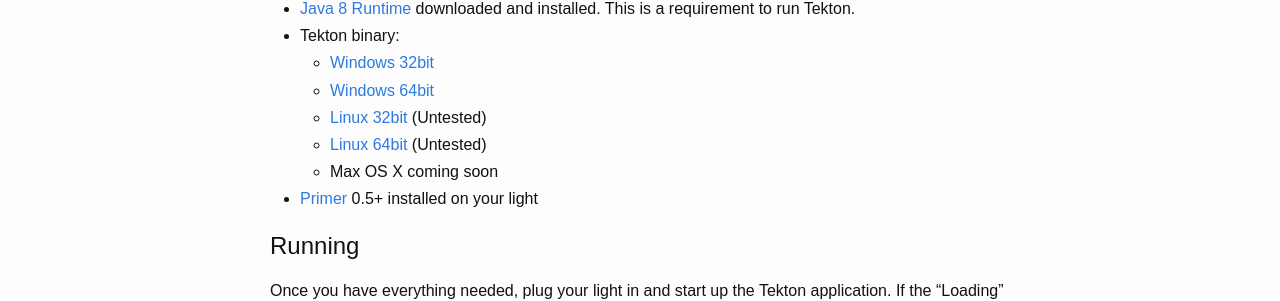
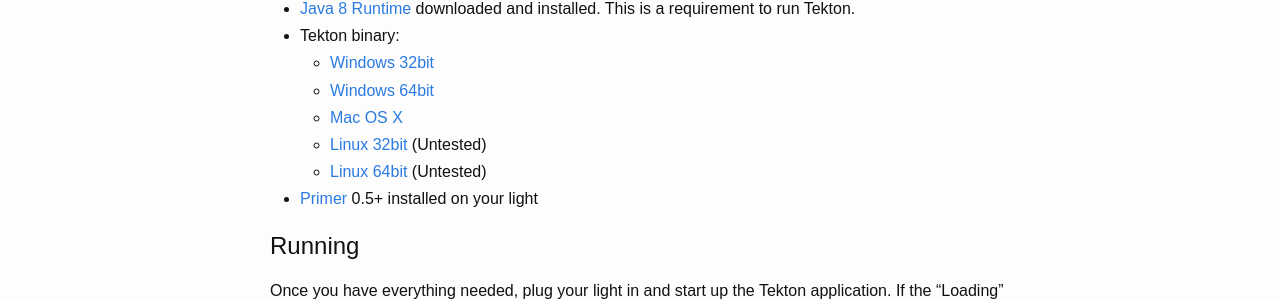
Before and after one commit to iterati/iterati.github.io, a Jekyll site: the page built from _posts/2015-11-09-unveiling-tekton.md, in a window 1280 px wide. Shown: the part 1863-2164 px from the top of the page. Built offline with Jekyll 4.4.1, drawn with Linux system fonts in a browser that asks for light colours.

Commit message:
Tekton OSX

```diff
--- a/_posts/2015-11-09-unveiling-tekton.md
+++ b/_posts/2015-11-09-unveiling-tekton.md
@@ -31,9 +31,9 @@
 * Tekton binary:
   * [Windows 32bit](/firmwares/tekton.0.1.win32.zip)
   * [Windows 64bit](/firmwares/tekton.0.1.win64.zip)
+  * [Mac OS X](/firmwares/tekton.0.1.osx.zip)
   * [Linux 32bit](/firmwares/tekton.0.1.linux32.zip) (Untested)
   * [Linux 64bit](/firmwares/tekton.0.1.linux64.zip) (Untested)
-  * Max OS X coming soon
 * [Primer](/primer.html) 0.5+ installed on your light
 
 
```
Also changed, not shown: 1 other file.
